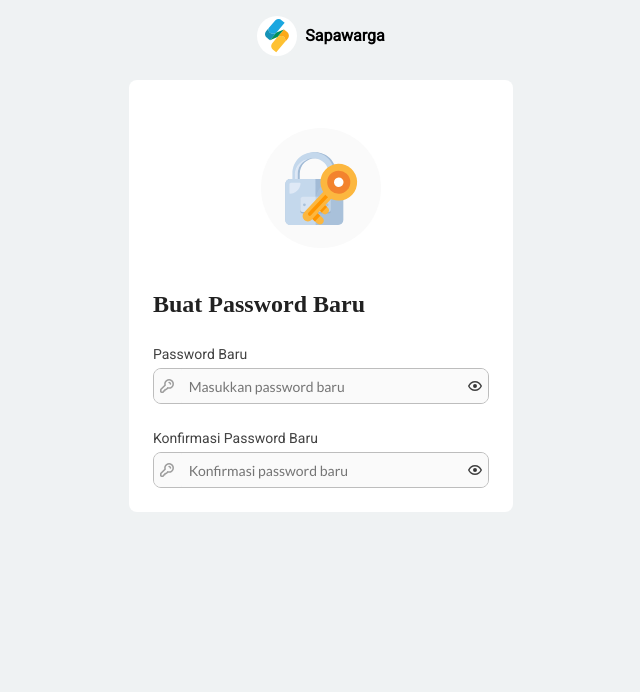
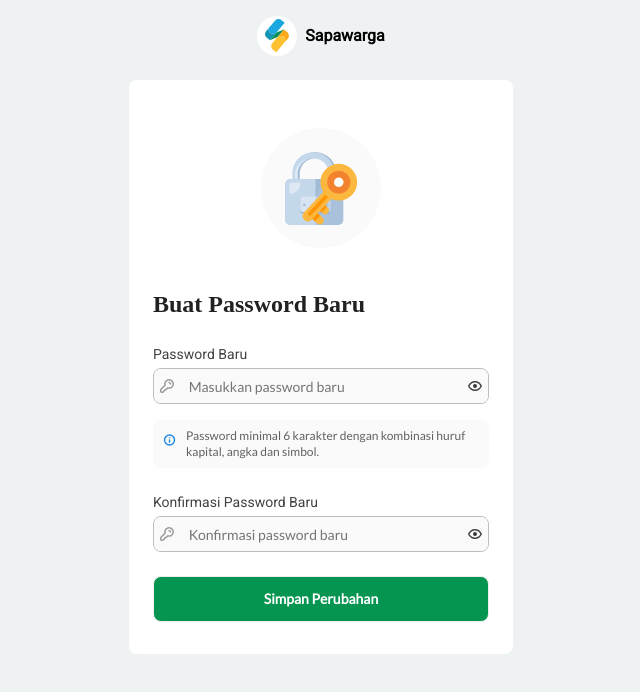
Before and after one commit to jabardigitalservice/super-app-web, a Nuxt app: page /reset-password in a window 1280 px wide. Shown: the top 692 px of the page, without its empty margins (319-959 px from the left). Built offline with nearby package versions, Linux system fonts and the light colour scheme.

Commit message:
update: update layout add button

```diff
--- a/pages/reset-password/index.vue
+++ b/pages/reset-password/index.vue
@@ -23,6 +23,7 @@
             type="password"
             autocomplete="off"
             :is-show-password-level="true"
+            :is-show-info="true"
           >
             <template #icon-left>
               <IconKey />
@@ -40,6 +41,12 @@
               <IconKey />
             </template>
           </BaseInputText>
+          <BaseButton
+            class="bg-green-700 hover:bg-green-600 text-sm text-white mb-2"
+            @click="onClickSave"
+          >
+            Simpan Perubahan
+          </BaseButton>
         </div>
       </div>
     </div>
@@ -58,8 +65,14 @@ export default {
   },
   data () {
     return {
+      loading: false,
       password: '',
       passwordConfirmation: ''
+    }
+  },
+  methods: {
+    onClickSave () {
+      // todo: update save password
     }
   }
 }
```
